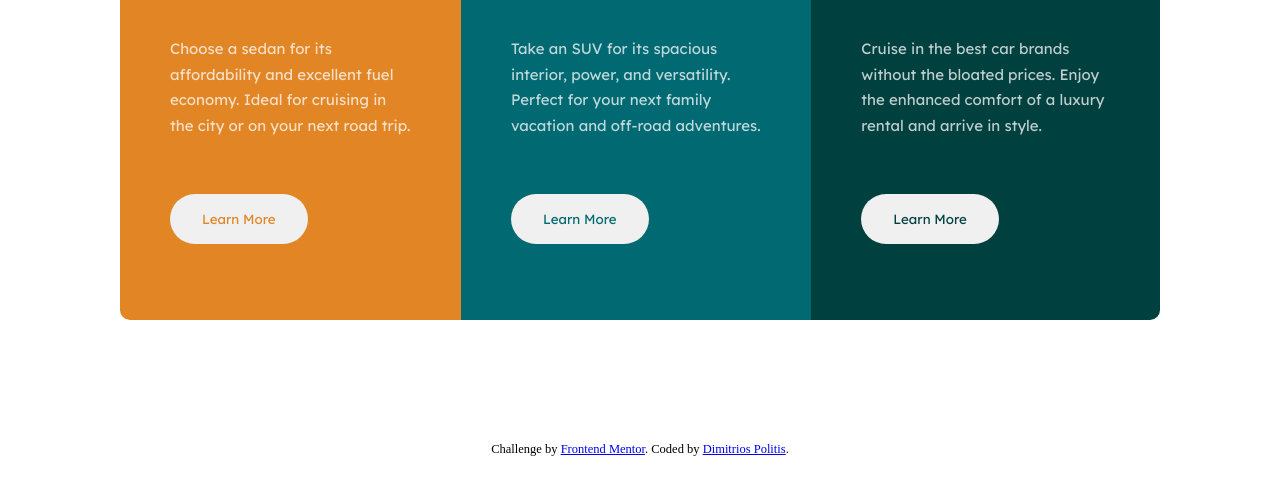
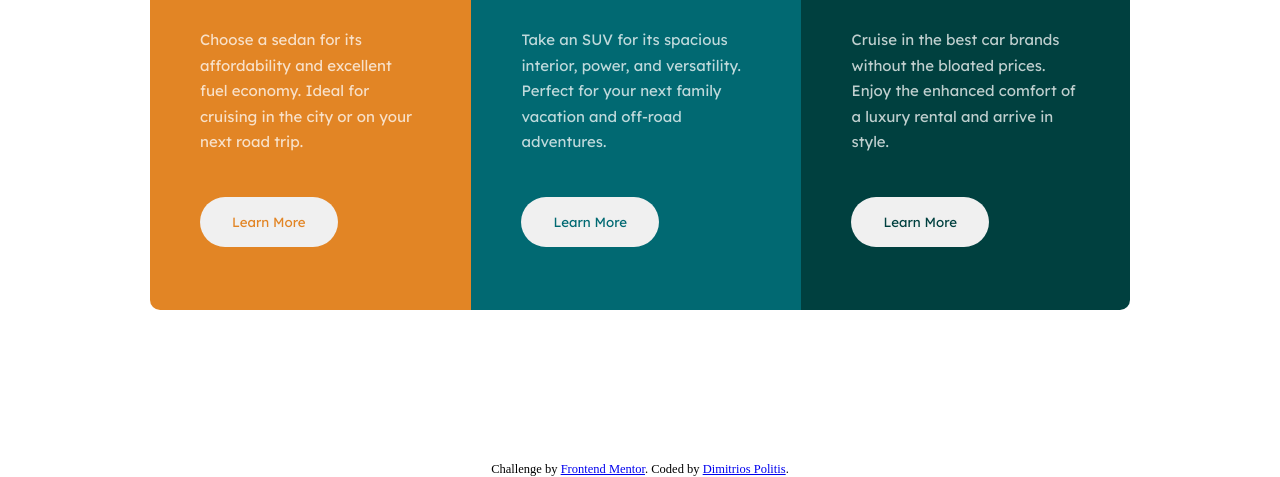
Before and after one commit to grmajik/frontendmentor-three-column-preview-card, a plain HTML site: page index.html in a window 1280 px wide. Shown: the part 360-837 px from the top of the page. Drawn offline with Linux system fonts and the light colour scheme.

Commit message:
Add files via upload

```diff
--- a/styles.css
+++ b/styles.css
@@ -160,13 +160,13 @@ body {
 @media only screen and (min-width: 980px) {
   .vehicles {
     flex-direction: row;
-    margin: 120px;
+    margin: 150px;
   }
 
   .vehicles__sedans,
   .vehicles__suvs,
   .vehicles__luxury {
-    height: 70vh;
+    height: 65vh;
   }
 
   .vehicles__sedans {
```
